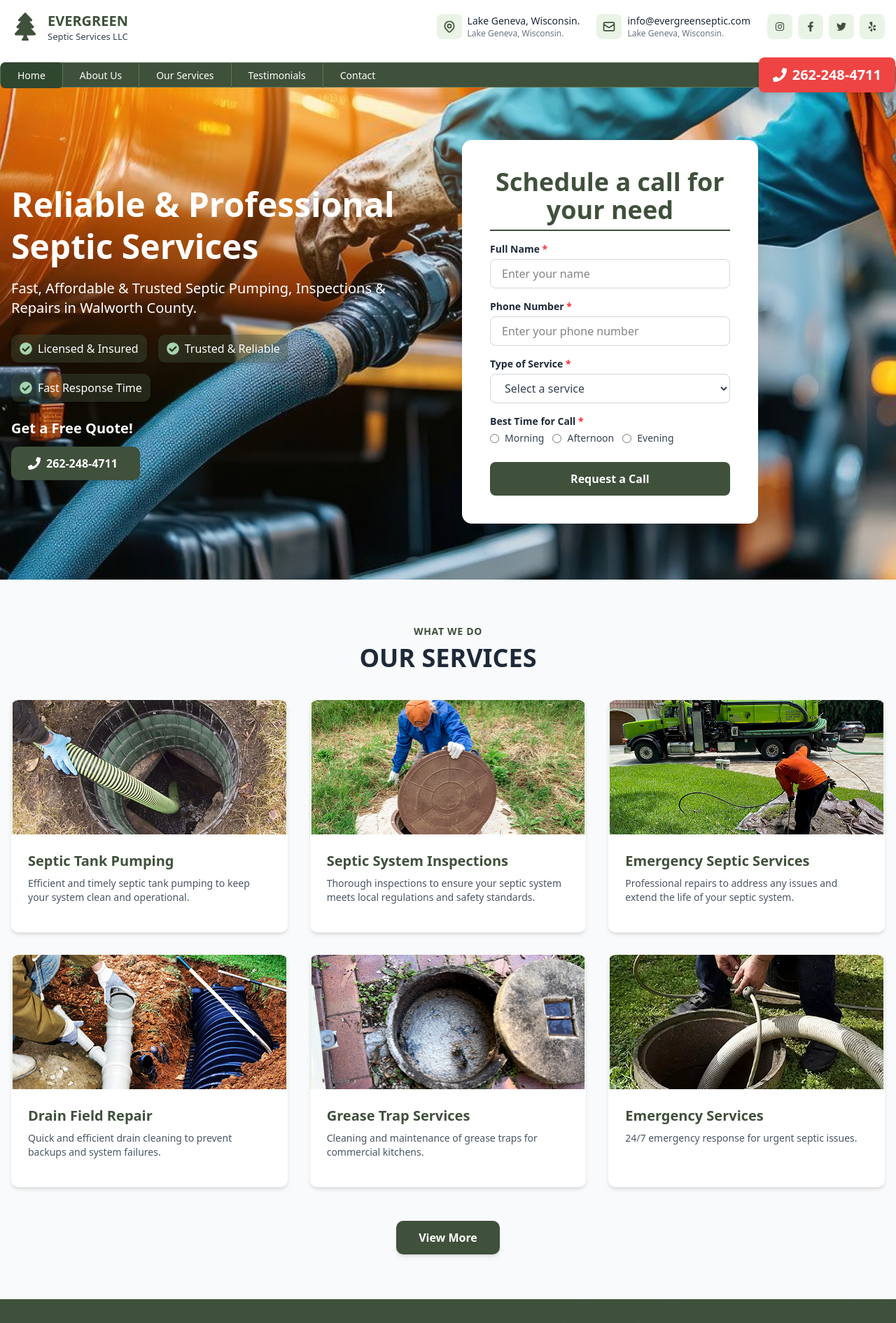
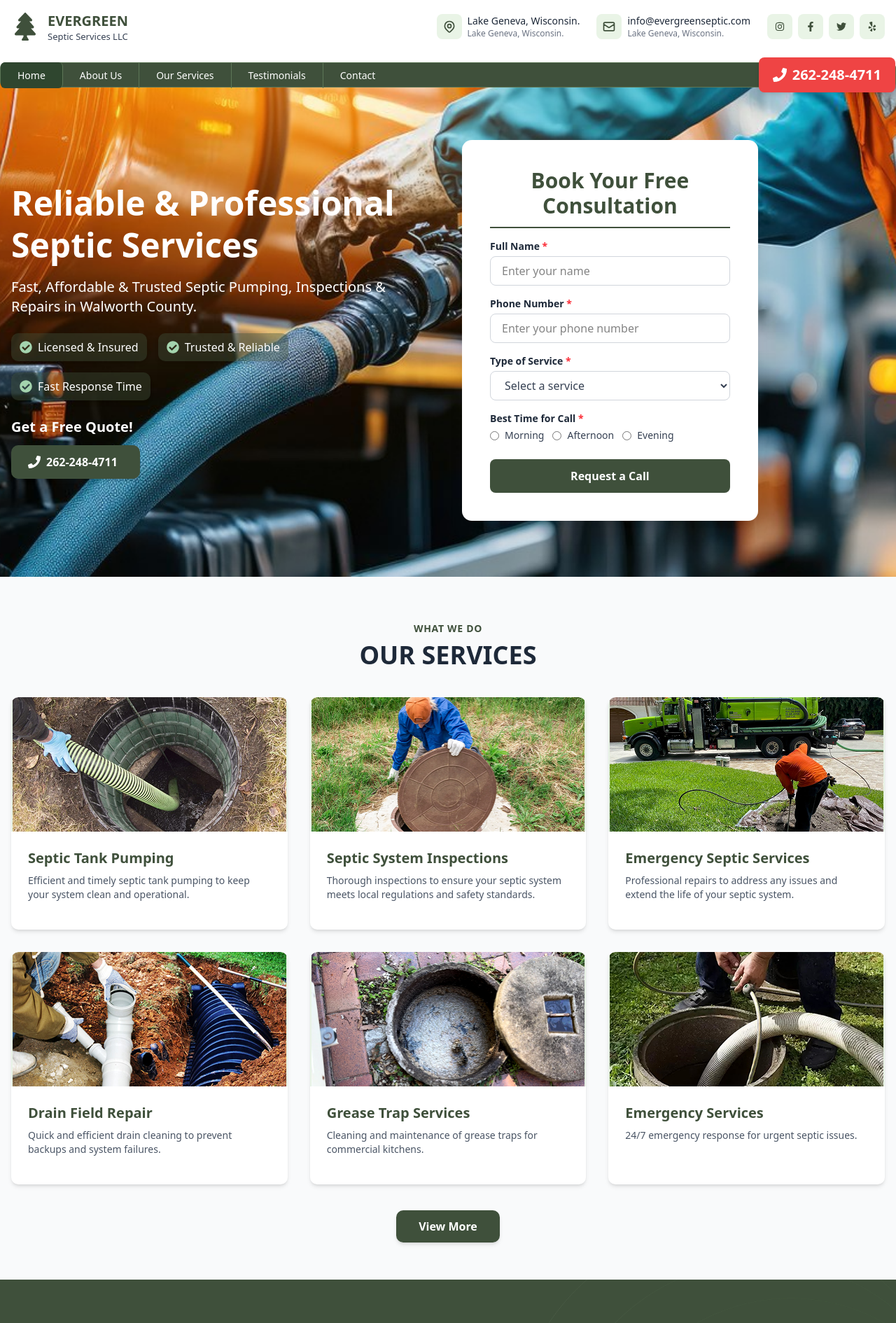
Before and after one commit to MuhammadAkil/evergreen, a Next.js app: page / in a window 1280 px wide. Shown: the top 1890 px of the page at 70% size. Built offline with nearby package versions, Linux system fonts and the light colour scheme.

Commit message:
add cursor

```diff
--- a/src/app/components/HerSection.tsx
+++ b/src/app/components/HerSection.tsx
@@ -53,9 +53,8 @@ export default function HerSection() {
                     </div>
 
                     <div className="bg-white p-6 md:p-10 rounded-xl shadow-xl w-full md:w-[90%] lg:w-[80%] xl:w-[70%]">
-                        <h2 className="text-4xl font-bold text-[#3F503B] mb-2 whitespace-pre-line text-center">
-                            Schedule a call for your need
-                        </h2>
+                        <h2 className="text-3xl font-bold text-[#3F503B] mb-3 whitespace-pre-line text-center">
+                        Book Your Free Consultation</h2>
                         <hr className="border-t-2 border-[#3F503B] mb-4" />
 
                         <form className="flex flex-col gap-4">
--- a/src/app/components/Services.tsx
+++ b/src/app/components/Services.tsx
@@ -2,6 +2,7 @@ import React,{useEffect} from 'react';
 import { FaPlus } from "react-icons/fa";
 import AOS from 'aos';
 import 'aos/dist/aos.css';
+import Link from 'next/link';
 
 const services = [
     {
@@ -84,9 +85,9 @@ export default function Services() {
                 </div>
 
                 <div className="mt-12">
-                    <button className="bg-[#3F503B] hover:bg-[#2f462f] text-white font-semibold px-8 py-3 rounded-lg shadow-md">
+                    <Link className="bg-[#3F503B] hover:bg-[#2f462f] text-white font-semibold px-8 py-3 rounded-lg shadow-md" href='/our-services'>
                         View More
-                    </button>
+                    </Link>
                 </div>
             </div>
         </section>
--- a/src/app/globals.css
+++ b/src/app/globals.css
@@ -119,4 +119,8 @@
   body {
     @apply bg-background text-foreground;
   }
+  a, button{
+    cursor: pointer;
+
+  }
 }
```
